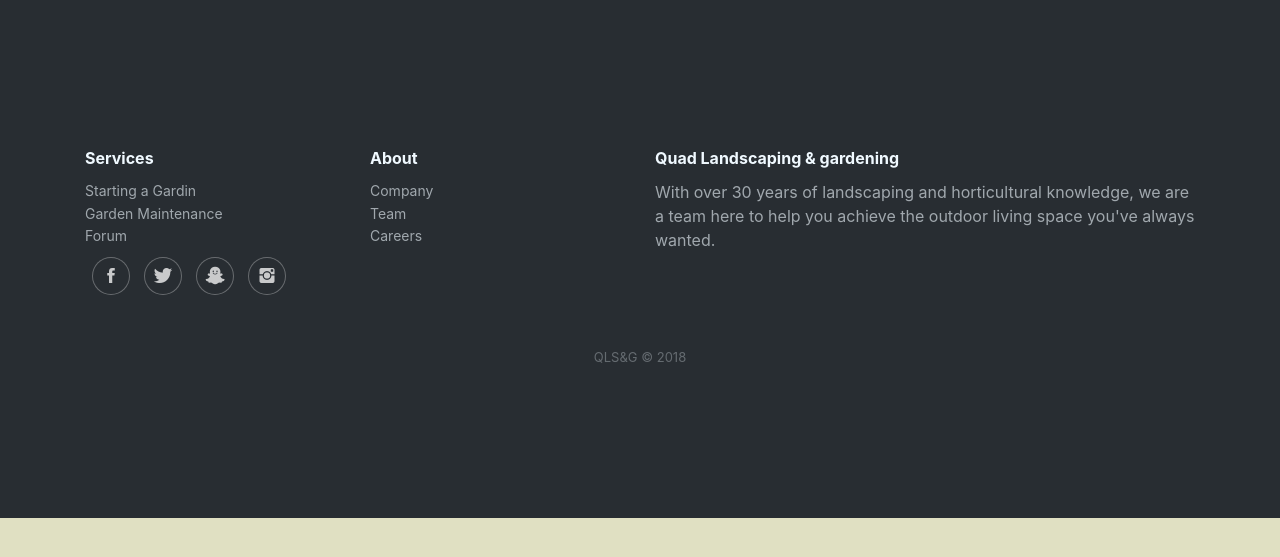
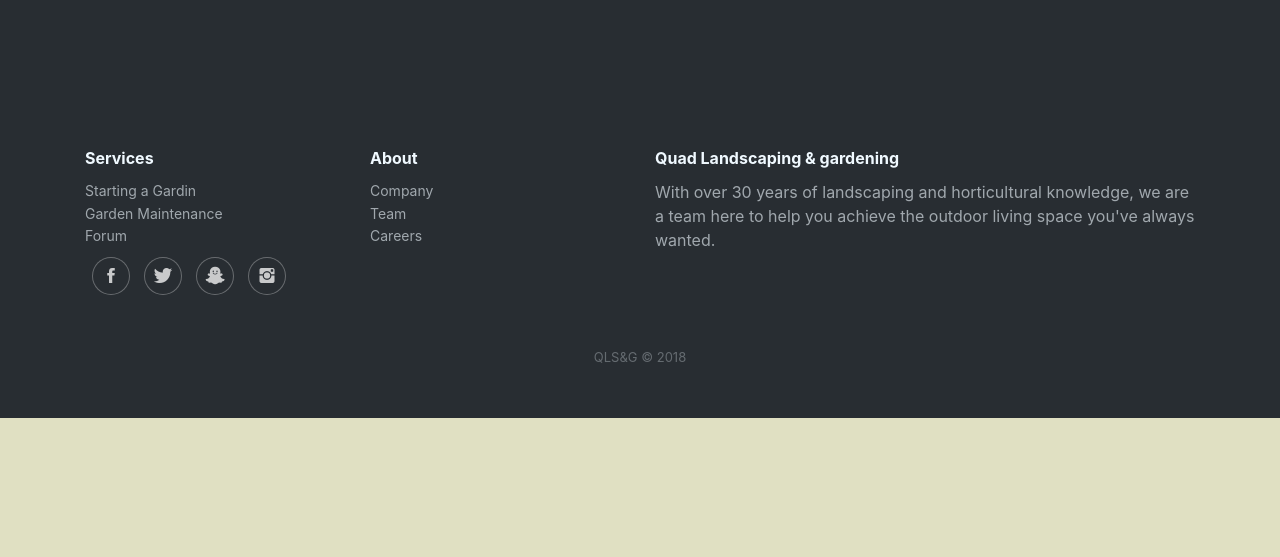
Before and after one commit to maspeth1/quad-landscaping2, a PHP site: page /pages/forum.html in a window 1280 px wide. Shown: the part 225-782 px from the top of the page. Run offline with PHP 8.4, Linux system fonts and the light colour scheme; some libraries are stand-ins or nearby versions; some web fonts are replaced.

Commit message:
updated footer

```diff
--- a/CLIENT/resources/css/index.css
+++ b/CLIENT/resources/css/index.css
@@ -602,3 +602,7 @@
 {
     color:darkslategrey;
 }
+#footer-section {
+
+    height:60px;
+}
```
Also changed, not shown: 1 other file.
